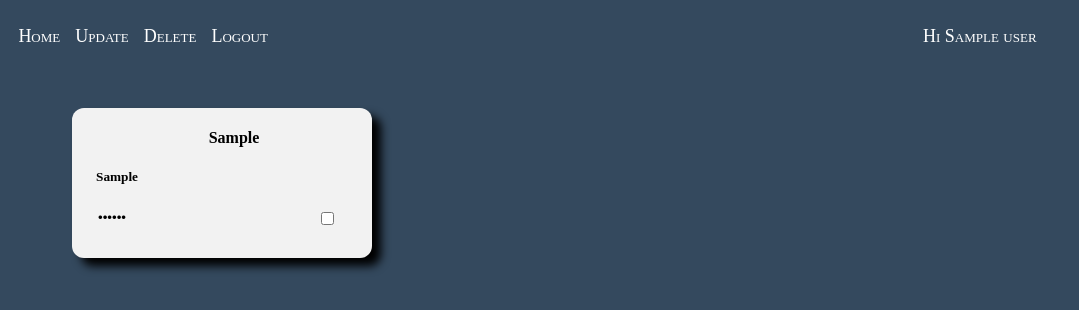
After one commit to dpakverma789/django-project-PasswordManager, a Django app: template passwordManager/templates/dashboard.html in a window 1280 px wide; the page is wider, and only the part inside the window is pictured. The commit adds this page. Shown: the top 310 px of that part, without its empty margins (0-1079 px from the left). Run offline with Django 3.2, Linux system fonts and the light colour scheme; the template is opened without the code that fills it: most values are stand-ins (such as "Sample title", 1, 10 or a date in 2020).

Commit message:
updated dashboard feature

```diff
--- a/django_project/settings.py
+++ b/django_project/settings.py
@@ -26,7 +26,7 @@ SECRET_KEY = 'django-insecure-8l-6y=#g7y@nyw(pet$&_p@d3itt*^2#bqluli=w*_#%q@qx3h
 # SECURITY WARNING: don't run with debug turned on in production!
 DEBUG = True
 
-ALLOWED_HOSTS = ['192.168.251.76', '127.0.0.1']
+ALLOWED_HOSTS = ['192.168.251.76', '127.0.0.1', '192.168.248.35']
 
 # Application definition
 
--- a/passwordManager/static/css/password_manager.css
+++ b/passwordManager/static/css/password_manager.css
@@ -240,3 +240,43 @@ input[type='submit']:hover
     }
 
 }
+
+
+.cards{
+  display: inline-flex;
+  flex-direction: row;     /* flex-flow: row wrap;  flex-direction + flex-wrap */
+  flex-wrap: wrap;
+  justify-content: space-around;
+}
+
+.card-body{
+    width: 300px;
+    height: 150px;
+    border-radius: 12px;
+    box-shadow: 9px 8px 10px #000;
+    margin: 8px;
+    background-color: #f2f2f2;
+    cursor: pointer;
+}
+
+.container{
+    margin-left: 8%;
+    position: relative;
+    overflow-wrap: break-word;
+}
+
+.website{
+    text-align: center;
+    text-transform: capitalize;
+}
+
+#dashcheck{
+    position: absolute;
+    right:35px;top:80px
+}
+
+#password{
+    background: transparent;
+    border: none;
+    outline: none;
+}
--- /dev/null
+++ b/passwordManager/templates/dashboard.html
@@ -0,0 +1,51 @@
+<!DOCTYPE html>
+{% load static %}
+<html>
+<head>
+    <meta charset="UTF-8">
+    <meta name="viewport"
+          content="width=device-width, user-scalable=no, initial-scale=1.0, maximum-scale=1.0, minimum-scale=1.0">
+    <meta http-equiv="X-UA-Compatible" content="ie=edge">
+    <link rel="stylesheet" type="text/css" href="{% static '/css/password_manager.css' %}">
+    <style>
+        body{
+            overflow:scroll;
+        }
+    </style>
+    <title>Dashboard</title>
+</head>
+<body>
+    <div class="navigation-bar">
+        <ul>
+            <li><a href="/manager/save">Home</a></li>
+<!--            <li><a href="/manager/recovery/">Recover</a></li>-->
+            <li><a href="/manager/update/">Update</a></li>
+            <li><a href="/manager/delete/">Delete</a></li>
+            <li><a href="/signout">Logout</a></li>
+            <li class="user-home"><a>Hi {{data.user}}</a></li>
+        </ul>
+    </div>
+    </br>
+    </br>
+    <div class="cards">
+        {% for cred in cred_container %}
+            <div class="card-body">
+                <div class="container">
+                    <div class="website">
+                        <h4>{{cred.0}}</h4>
+                    </div>
+                    <div class="username">
+                        <h5>{{cred.1}}</h5>
+                    </div>
+                    <div class="password">
+<!--                        <h5>{{cred.2}}</h5>-->
+                        <input type="password" id="password" value="{{cred.2}}" readonly="true">
+                        <input type="checkbox" id='dashcheck' onclick="toggle_check(event)"/>
+                    </div>
+                </div>
+            </div>
+        {% endfor %}
+    </div>
+    <script src="{% static '/js/password_manager.js' %}"></script>
+</body>
+</html>
--- a/passwordManager/templates/password_manager.html
+++ b/passwordManager/templates/password_manager.html
@@ -7,8 +7,8 @@
 {% block navigation %}
 	<div class="navigation-bar">
 		<ul>
-<!--			<li><a href="/manager/save">Home</a></li>-->
-			<li><a href="/manager/recovery/">Recover</a></li>
+			<li><a href="/manager/dashboard/">Dashboard</a></li>
+<!--			<li><a href="/manager/recovery/">Recover</a></li>-->
 			<li><a href="/manager/update/">Update</a></li>
 			<li><a href="/manager/delete/">Delete</a></li>
 			<li><a href="/signout">Logout</a></li>
@@ -43,7 +43,7 @@
 			<input type="text" class="text" name="text" placeholder="Username" required="True">
 			<input type="password" class="pass" name="password" placeholder="Password" required="True">
 			<span id='checkboxx'>
-				<input type="checkbox" onclick="visibility()">Show Password
+				<input type="checkbox" onclick="toggle_check(event)">Show Password
 			</span>
 			<br/><br/>
 			<input id="submit" type="submit" value="Save">
--- a/passwordManager/templates/update.html
+++ b/passwordManager/templates/update.html
@@ -8,7 +8,7 @@
 	<div class="navigation-bar">
 		<ul>
 			<li><a href="/manager/save">Home</a></li>
-			<li><a href="/manager/recovery/">Recover</a></li>
+<!--			<li><a href="/manager/recovery/">Recover</a></li>-->
 			<li><a href="/manager/delete/">Delete</a></li>
 			<li><a href="/signout">Logout</a></li>
 			<li class="user-home"><a>Hi {{data.user}}</a></li>
@@ -43,7 +43,7 @@
 		<input type="text" class="text" name="text" placeholder="New value" required="True">
 		<input type="password" name="pass" class="pass" placeholder="master password" required="True">
 		<span id='checkboxx'>
-			<input type="checkbox" onclick="visibility()">Show Password
+			<input type="checkbox" onclick="toggle_check(event)">Show Password
 		</span>
 		<input id="submit" type="submit" value="submit"/>
 	</form>
--- a/passwordManager/urls.py
+++ b/passwordManager/urls.py
@@ -4,11 +4,12 @@ from passwordManager import views
 urlpatterns = [
     # path(route,view,kwargs,name)
     path('save/', views.home, name='pass-manager-page'),
-    path('recovery/', views.recovery, name='recovery-page'),
+    # path('recovery/', views.recovery, name='recovery-page'),
     path('update/', views.update, name='update-page'),
     path('delete/', views.recovery, name='recovery-page'),
     path('export/', views.export, name='export-page'),
     path('import/', views.file_import, name='import-page'),
+    path('dashboard/', views.dashboard, name='dashboard'),
 ]
 
 handler404 = "passwordManager.views.page_not_found_view"
```
Also changed, not shown: passwordManager/static/js/password_manager.js (+16 -21 lines), passwordManager/templates/import.html (+5 -5 lines), passwordManager/templates/recover.html (+5 -5 lines), passwordManager/views.py (+54 -48 lines).
